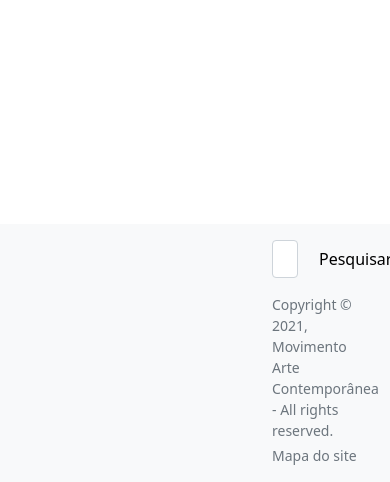
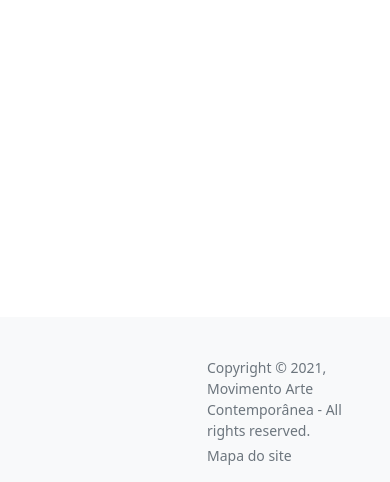
Before and after one commit to filias/mac, a Django app: page /artistas/ in a window 390 px wide; the page is wider, and only the part inside the window is pictured. Shown: the part 362-844 px from the top of that part. Run offline with Django 3.2, Linux system fonts and the light colour scheme; data that the repository does not hold is empty; parts of the project's set-up code (start-up, migrations or seed data) failed here and were passed over; some libraries are stand-ins or nearby versions; some web fonts are replaced.

Commit message:
make footer responsive

```diff
--- a/mac/templates/base.html
+++ b/mac/templates/base.html
@@ -6,6 +6,8 @@
 
 <head>
     <title>Movimento Arte Contemporânea</title>
+    <meta charset="utf-8">
+    <meta name="viewport" content="width=device-width, initial-scale=1">
     <meta name="verify-v1" content="ndHXIOUJ4nJnrugKa7yg1uQUVJlSU8sqtPIJKQbIzEw=" />
     <meta http-equiv="content-type" content="text/html; charset=utf-8" />
     <meta name="author" content="Filipa Andrade" />
@@ -170,10 +172,10 @@ arte contemporanea, escultura, joalharia, ceramica, painting, sculpture, lisboa,
     <footer class="footer mt-auto py-3 bg-light">
         <div class="container">
             <div class="row">
-                <div class="col-8">
+                <div class="col col-sm-6 col-md-8">
                     <div class="row">
                         {% for entry in gallery_list %}
-                        <div class="col-6" style="font-size: 13px;">
+                        <div class="col mt-2" style="font-size: 13px;">
                             <div>{{ entry.nome }}</div>
                             <a href="{{entry.mapa}}" target="blank" class="text-muted"><span>{{ entry.rua }} - {{ entry.cod_postal }}
                                 {{ entry.cidade }}</span></a>
@@ -189,10 +191,10 @@ arte contemporanea, escultura, joalharia, ceramica, painting, sculpture, lisboa,
                         {% endfor %}
                     </div>
                 </div>
-                <div class="col-4">
+                <div class="col mt-2">
                     <div class="row">
                         <div class="row">
-                            <form class="d-flex" action="/resultados/" id="cse-search-box">
+                            <form class="d-sm-flex d-none" action="/resultados/" id="cse-search-box">
                                 <input type="hidden" name="cx" value="006106839518899152571:cr9p73wvgt8" />
                                 <input type="hidden" name="cof" value="FORID:9" />
                                 <input type="hidden" name="ie" value="UTF-8" />
```
